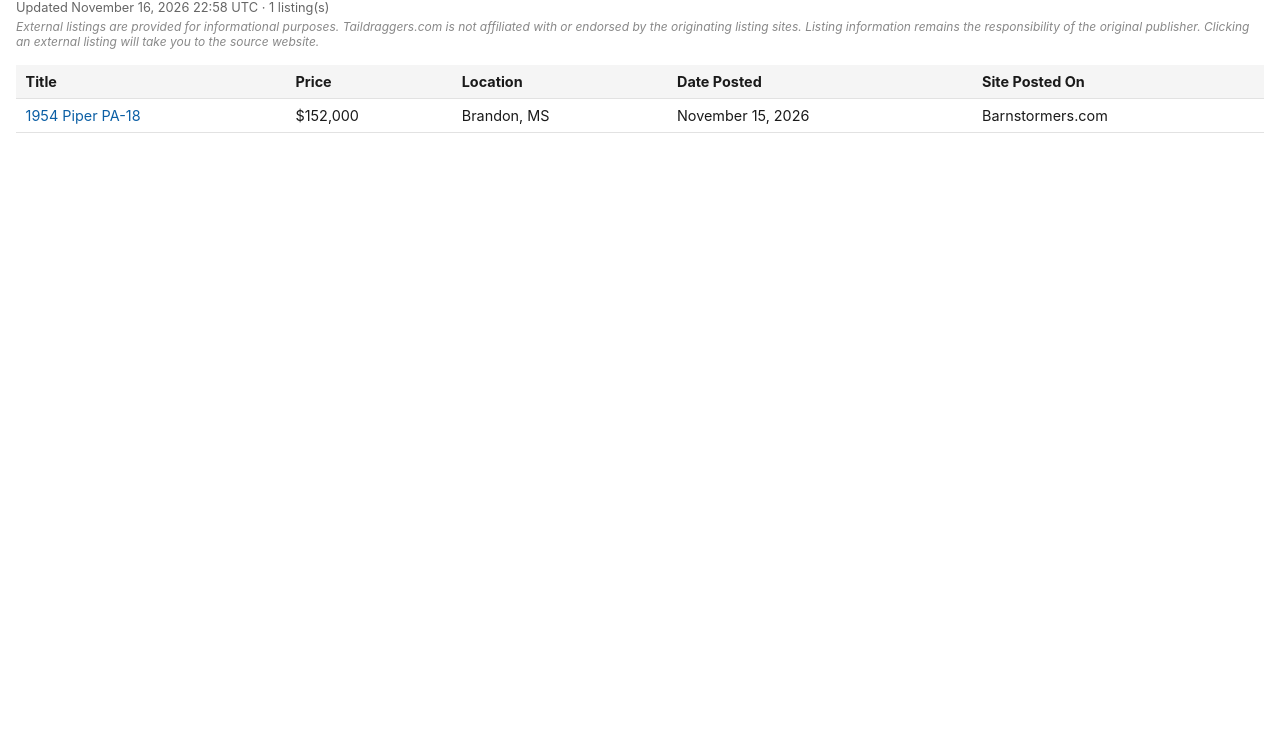
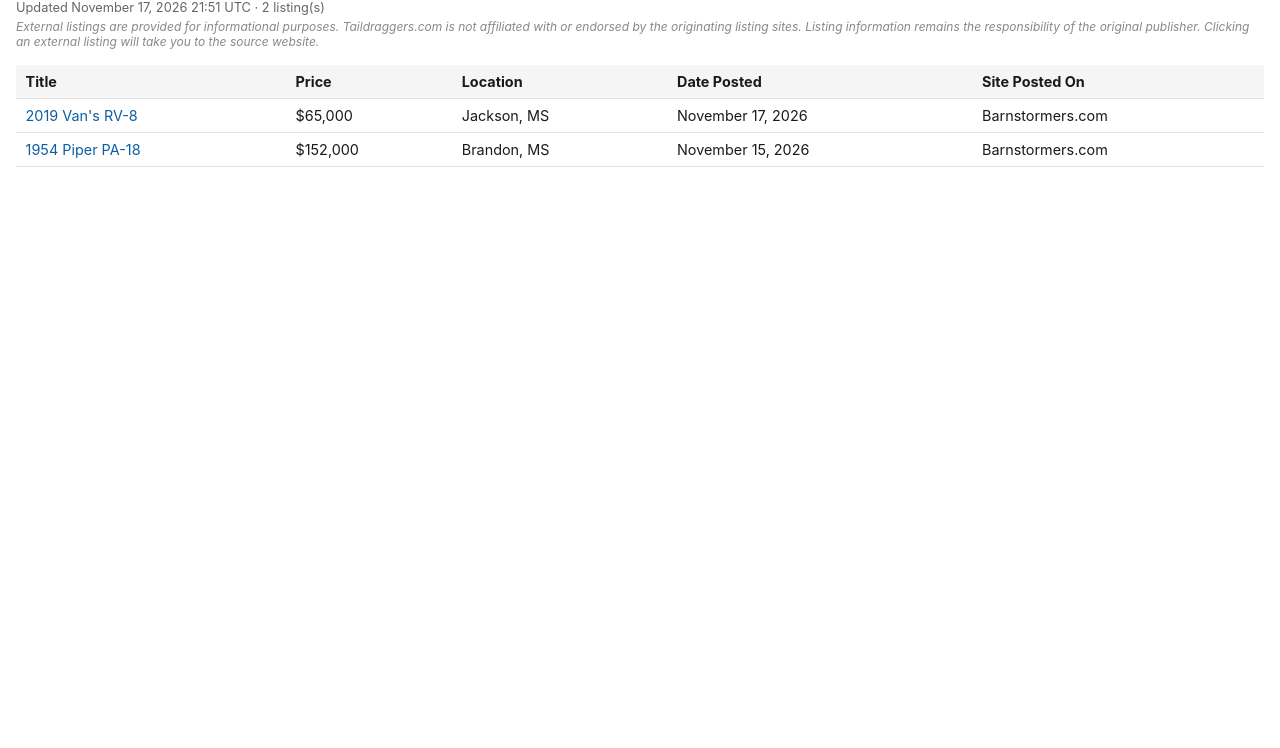
Before and after one commit to taildraggers/Mississippi, a plain HTML site: page docs/index.html in a window 1280 px wide. Shown: the part 52-800 px from the top of the page. Drawn offline with Linux system fonts and the light colour scheme.

Commit message:
Update Mississippi listings (2026-11-17)

```diff
--- a/docs/index.html
+++ b/docs/index.html
@@ -58,13 +58,14 @@
 </head>
 <body>
   <h1>Taildragger Ads in Mississippi</h1>
-  <div class="updated">Updated November 16, 2026 22:58 UTC &middot; 1 listing(s)</div>
+  <div class="updated">Updated November 17, 2026 21:51 UTC &middot; 2 listing(s)</div>
   <div class="disclaimer">External listings are provided for informational purposes. Taildraggers.com is not affiliated with or endorsed by the originating listing sites. Listing information remains the responsibility of the original publisher. Clicking an external listing will take you to the source website.</div>
   <table>
     <thead>
       <tr><th>Title</th><th>Price</th><th>Location</th><th>Date Posted</th><th>Site Posted On</th></tr>
     </thead>
     <tbody>
+        <tr><td><a href="https://www.barnstormers.com/classified-2084275-RV8-2019-NICE-REBUILDER.html" target="_blank" rel="noopener noreferrer">2019 Van&#x27;s RV-8</a></td><td>$65,000</td><td>Jackson, MS</td><td>November 17, 2026</td><td>Barnstormers.com</td></tr>
         <tr><td><a href="https://www.barnstormers.com/classified-2083944-1954-supercub-L21-B.html" target="_blank" rel="noopener noreferrer">1954 Piper PA-18</a></td><td>$152,000</td><td>Brandon, MS</td><td>November 15, 2026</td><td>Barnstormers.com</td></tr>
     </tbody>
   </table>
```
